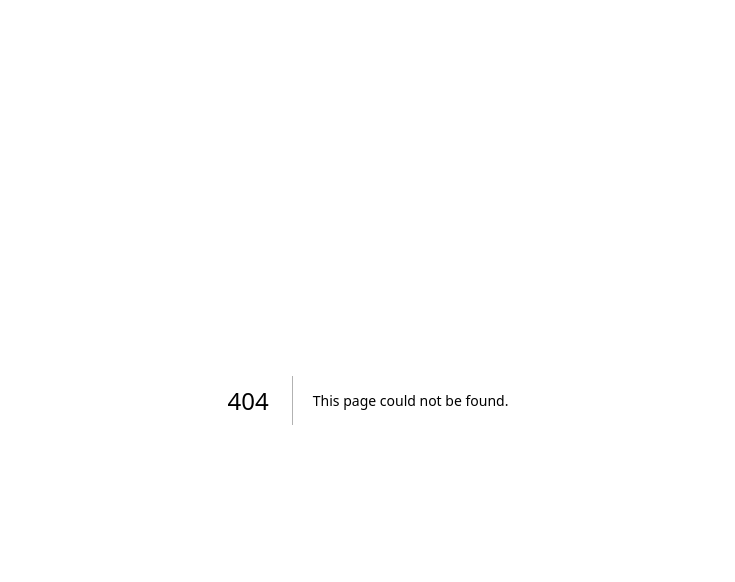
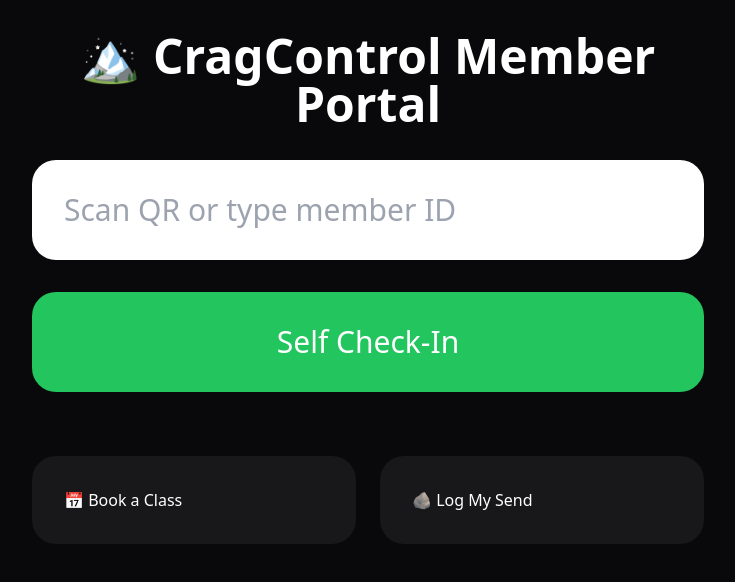
Before and after one commit to godacre/cragcontrol, a Next.js app: page /portal in a window 1280 px wide. Before the commit this address had no page. Shown: the top 582 px of the page, without its empty margins (272-1007 px from the left). Built offline with nearby package versions, Linux system fonts and the light colour scheme.

Commit message:
Create page.tsx

```diff
--- /dev/null
+++ b/app/portal/page.tsx
@@ -0,0 +1,44 @@
+'use client';
+import { useState } from 'react';
+
+export default function MemberPortal() {
+  const [input, setInput] = useState('');
+  const [result, setResult] = useState<any>(null);
+
+  const handleSelfCheckIn = () => {
+    setResult({
+      name: 'Matthew Goodacre',
+      message: '✅ Self Check-In Successful',
+      nextClass: 'Lead Climbing @ 7:30 PM'
+    });
+  };
+
+  return (
+    <div className="min-h-screen bg-zinc-950 text-white p-8">
+      <div className="max-w-2xl mx-auto">
+        <h1 className="text-5xl font-bold mb-8 text-center">🏔️ CragControl Member Portal</h1>
+        <input
+          type="text"
+          value={input}
+          onChange={e => setInput(e.target.value)}
+          placeholder="Scan QR or type member ID"
+          className="w-full bg-white text-black rounded-3xl px-8 py-8 text-3xl mb-8"
+        />
+        <button onClick={handleSelfCheckIn} className="w-full bg-green-500 py-8 rounded-3xl text-3xl font-medium">Self Check-In</button>
+
+        {result && (
+          <div className="mt-12 bg-green-500 text-black p-12 rounded-3xl text-center text-4xl font-bold">
+            {result.message}
+            <p className="text-2xl mt-6">{result.name}</p>
+            <p className="text-xl mt-4">Next: {result.nextClass}</p>
+          </div>
+        )}
+
+        <div className="mt-16 grid grid-cols-2 gap-6">
+          <button className="bg-zinc-900 p-8 rounded-3xl text-left">📅 Book a Class</button>
+          <button className="bg-zinc-900 p-8 rounded-3xl text-left">🪨 Log My Send</button>
+        </div>
+      </div>
+    </div>
+  );
+}
```
